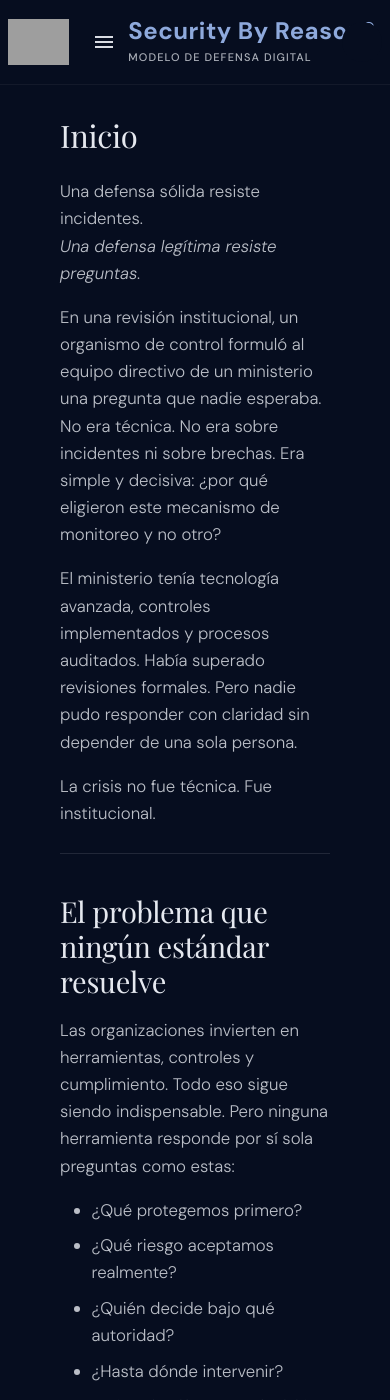
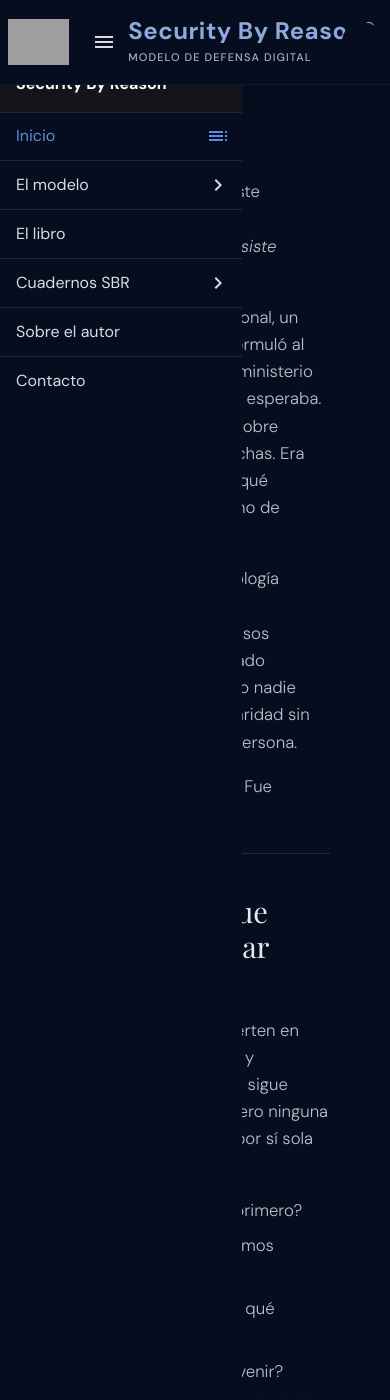
Before and after one commit to danielsasia/sbr-site, an MkDocs documentation site: the page built from docs/index.md, in a window 390 px wide and 1400 px high. Built offline with MkDocs 1.6.1 and Material for MkDocs 9.7.7, drawn with Linux system fonts in a browser that asks for light colours; some web fonts are replaced; grey boxes are pictures that could not be loaded.

Commit message:
Update extra.css

```diff
--- a/docs/stylesheets/extra.css
+++ b/docs/stylesheets/extra.css
@@ -329,26 +329,29 @@ body,
   display:none !important;
 }
 
-/* MOBILE: el menú hamburguesa debe quedar por encima y ser clickable */
+/* MOBILE: menú hamburguesa clickeable */
 @media screen and (max-width:76.24em){
 
-  /* ocultar tabs horizontales en mobile */
-  .md-tabs{
-    display:none !important;
-  }
-
-  /* no dejar que el header sticky tape el drawer */
   .md-header{
     z-index:30 !important;
   }
 
-  /* drawer del menú por encima del header */
+  .md-sidebar{
+    pointer-events:none !important;
+  }
+
   .md-sidebar--primary{
-    z-index:60 !important;
+    position:fixed !important;
+    top:0 !important;
+    left:0 !important;
+    z-index:70 !important;
     pointer-events:auto !important;
   }
 
   .md-sidebar--scrollwrap,
+  .md-sidebar__scrollwrap,
+  .md-sidebar__inner,
+  .md-nav,
   .md-nav--primary,
   .md-nav--primary .md-nav__list,
   .md-nav--primary .md-nav__item,
@@ -356,8 +359,8 @@ body,
     pointer-events:auto !important;
   }
 
-  /* overlay del menú también por encima */
   .md-overlay{
-    z-index:59 !important;
+    z-index:60 !important;
+    pointer-events:auto !important;
   }
 }
```
